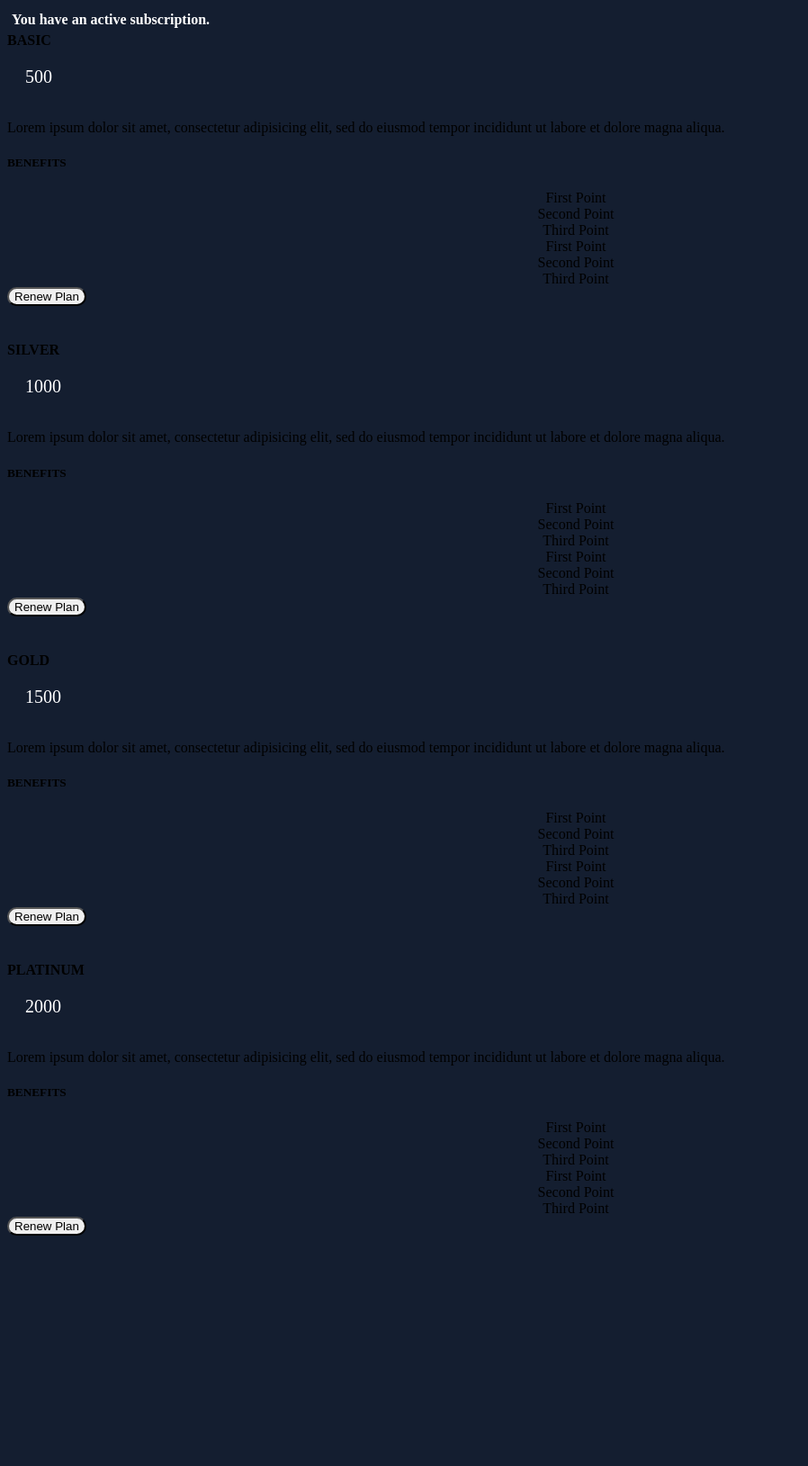
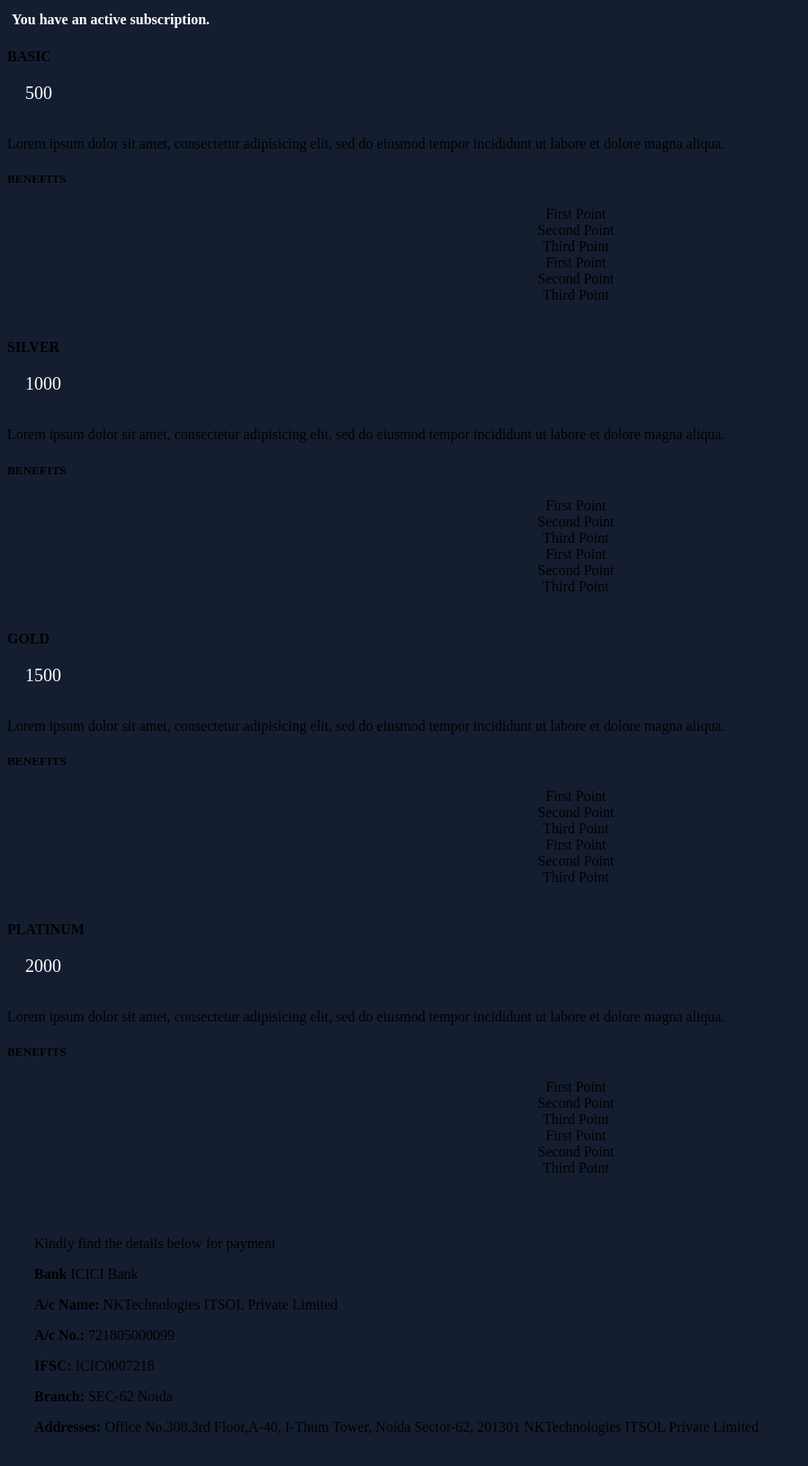
Before and after one commit to Olatayo-John/rating, a CodeIgniter app: the page made by application/views/admin/pick_plan.php in a window 1280 px wide. Shown: the whole page at 90% size, without its empty margins (0-898 px from the left). Before the commit the page ends 1373 px from the top, so only its background shows below. Run offline with CodeIgniter, Linux system fonts and the light colour scheme; the visitor is signed in with stand-in values (Sample User, id 1).

Commit message:
modified:   application/controllers/User.php 	modified:   application/models/Adminmodel.php 	modified:   application/models/Usermodel.php 	modified:   application/views/admin/pick_plan.php 	modified:   application/views/admin/users.php 	modified:   application/views/admin/votes.php 	modified:   assets/css/header.css 	modified:   assets/css/pick_plan.css 	modified:   assets/js/users.js

```diff
--- a/application/controllers/User.php
+++ b/application/controllers/User.php
@@ -913,7 +913,7 @@ class User extends CI_Controller
 				$this->index();
 			} else if ($form_key === $key) {
 				$data['form_key'] = $form_key;
-				$data['web_data'] = $this->Adminmodel->getuserwebsites($form_key);
+				$data['web_data'] = $this->Adminmodel->getuserwebsites_wtr($form_key);
 				$data['active'] = $this->Adminmodel->is_user_active($form_key);
 
 				$this->load->view('templates/header');
--- a/application/models/Adminmodel.php
+++ b/application/models/Adminmodel.php
@@ -274,6 +274,17 @@ class Adminmodel extends CI_Model
 		if (!$query) {
 			return false;
 		} else {
+			return $query->result_array();
+		}
+	}
+
+	public function getuserwebsites_wtr($key)
+	{
+		$this->db->order_by("web_name", "ASC");
+		$query = $this->db->get_where('websites', array('form_key' => $key));
+		if (!$query) {
+			return false;
+		} else {
 			return $query;
 		}
 	}
--- a/application/models/Usermodel.php
+++ b/application/models/Usermodel.php
@@ -483,6 +483,7 @@ class Usermodel extends CI_Model
 	public function check_quota_expire($form_key)
 	{
 		$query = $this->db->get_where('quota', array('by_form_key' => $form_key))->row();
+		if ($query) {
 			if ($query->bal == "0" || $query->bal < "0") {
 				$this->db->set('bal', '0');
 				$this->db->where('by_form_key', $form_key);
@@ -491,6 +492,10 @@ class Usermodel extends CI_Model
 				exit;
 			} elseif ($query->bal > "0") {
 				return false;
+				exit;
+			}
+		} else {
+			return true;
 			exit;
 		}
 	}
--- a/application/views/admin/pick_plan.php
+++ b/application/views/admin/pick_plan.php
@@ -7,7 +7,7 @@
 
 <input type="hidden" value="<?php echo $this->session->userdata('rr_form_key'); ?>" class="form_key">
 
-<?php if($this->session->userdata("mr_sub") == "0") : ?>
+<?php if ($this->session->userdata("mr_sub") == "0") : ?>
 	<div class="container mb-5">
 		<div class="bg-danger error" style="border-radius: 3px">
 			<i class="fas fa-exclamation-circle"></i>
@@ -16,11 +16,18 @@
 	</div>
 <?php endif; ?>
 
-<?php if($this->session->userdata("mr_sub") == "1") : ?>
+<?php if ($this->session->userdata("mr_sub") == "1") : ?>
 	<div class="container mb-5">
 		<div class="bg-success error" style="border-radius: 3px">
+			<div class="d-flex justify-content-between">
+				<div>
 					<i class="fas fa-check-circle"></i>
 					<strong>You have an active subscription.</strong>
+				</div>
+				<div>
+					<a href="<?php echo base_url("user/account"); ?>" class="font-weight-bolder mr-2" style="color:#141E30">Check your quota here</a>
+				</div>
+			</div>
 		</div>
 	</div>
 <?php endif; ?>
@@ -52,10 +59,10 @@
 				</div>
 			</div>
 			<div class="card-footer">
-				<?php if($this->session->userdata('mr_sub') == '0'): ?>
+				<?php if ($this->session->userdata('mr_sub') == '0') : ?>
 					<button class="btn btn-outline-info btn-block sub_btn renewplanbtn" amount="500" type="submit">Choose Plan</button>
 				<?php endif; ?>
-				<?php if($this->session->userdata('mr_sub') == '1'): ?>
+				<?php if ($this->session->userdata('mr_sub') == '1') : ?>
 					<button class="btn btn-outline-info btn-block sub_btn renewplanbtn" amount="500" type="submit">Renew Plan</button>
 				<?php endif; ?>
 			</div>
@@ -88,10 +95,10 @@
 				</div>
 			</div>
 			<div class="card-footer">
-				<?php if($this->session->userdata('mr_sub') == '0'): ?>
+				<?php if ($this->session->userdata('mr_sub') == '0') : ?>
 					<button class="btn btn-outline-info btn-block sub_btn renewplanbtn" amount="1000" type="submit">Choose Plan</button>
 				<?php endif; ?>
-				<?php if($this->session->userdata('mr_sub') == '1'): ?>
+				<?php if ($this->session->userdata('mr_sub') == '1') : ?>
 					<button class="btn btn-outline-info btn-block sub_btn renewplanbtn" amount="1000" type="submit">Renew Plan</button>
 				<?php endif; ?>
 			</div>
@@ -124,10 +131,10 @@
 				</div>
 			</div>
 			<div class="card-footer">
-				<?php if($this->session->userdata('mr_sub') == '0'): ?>
+				<?php if ($this->session->userdata('mr_sub') == '0') : ?>
 					<button class="btn btn-outline-info btn-block sub_btn renewplanbtn" amount="1500" type="submit">Choose Plan</button>
 				<?php endif; ?>
-				<?php if($this->session->userdata('mr_sub') == '1'): ?>
+				<?php if ($this->session->userdata('mr_sub') == '1') : ?>
 					<button class="btn btn-outline-info btn-block sub_btn renewplanbtn" amount="1500" type="submit">Renew Plan</button>
 				<?php endif; ?>
 			</div>
@@ -160,15 +167,26 @@
 				</div>
 			</div>
 			<div class="card-footer">
-				<?php if($this->session->userdata('mr_sub') == '0'): ?>
+				<?php if ($this->session->userdata('mr_sub') == '0') : ?>
 					<button class="btn btn-outline-info btn-block sub_btn renewplanbtn" amount="2000" type="submit">Choose Plan</button>
 				<?php endif; ?>
-				<?php if($this->session->userdata('mr_sub') == '1'): ?>
+				<?php if ($this->session->userdata('mr_sub') == '1') : ?>
 					<button class="btn btn-outline-info btn-block sub_btn renewplanbtn" amount="2000" type="submit">Renew Plan</button>
 				<?php endif; ?>
 			</div>
 		</div>
 	</div>
+</div>
+
+<div class="ml-3 mr-3 bg-light pb-3 mb-5" style="padding: 10px 30px">
+	<p class="text-center font-weight-bolder">Kindly find the details below for payment</p>
+	<p class="mb-0"><strong>Bank</strong> ICICI Bank </p>
+	<p class="mb-0"> <strong>A/c Name: </strong> NKTechnologies ITSOL Private Limited</p>
+	<p class="mb-0"> <strong>A/c No.: </strong> 721805000099</p>
+	<p class="mb-0"><strong>IFSC: </strong> ICIC0007218</p>
+	<p class="mb-0"><strong>Branch: </strong> SEC-62 Noida</p>
+	<p class="mb-0"><strong>Addresses: </strong> Office No.308,3rd Floor,A-40, I-Thum Tower, Noida Sector-62, 201301
+		NKTechnologies ITSOL Private Limited</p>
 </div>
 
 
@@ -177,8 +195,8 @@
 	$(document).ready(function() {
 		$('.renewplanbtn').click(function() {
 			//e.preventDefault();
-		var amount= $(this).attr("amount");
-		$('.plan_amount').attr('value',amount);
+			var amount = $(this).attr("amount");
+			$('.plan_amount').attr('value', amount);
 			$('form.renew_plan_form').submit();
 		});
 
--- a/application/views/admin/votes.php
+++ b/application/views/admin/votes.php
@@ -242,6 +242,10 @@
 		});
 
 		$(document).on('click', 'button.vv_btn', function() {
+			$("tr.truserreview").remove();
+			$("div.userweb_div_cal").html("");
+			$("#search_ind_votes").val("");
+
 			var key = $(this).attr("form_key");
 			var btn_uname = $(this).attr("uname");
 			var csrfName = $('.csrf_token').attr('name');
--- a/assets/css/header.css
+++ b/assets/css/header.css
@@ -1,6 +1,9 @@
 *{
 	font-family: Roboto,"Helvetica Neue",Helvetica,Arial,sans-serif;
 	font-size: 14px;
+}
+button.btn{
+	border-radius: 0;
 }
 div.spinnerdiv{
 	top: 0;
--- a/assets/css/pick_plan.css
+++ b/assets/css/pick_plan.css
@@ -1,7 +1,8 @@
 body{
 	background: #141E30;
-	background: -webkit-linear-gradient(to right, #243B55, #141E30)
-	background: linear-gradient(to right, #243B55, #141E30);
+}
+button.renewplanbtn{
+	display: none;
 }
 div.error{
 	padding: 5px;
--- a/assets/js/users.js
+++ b/assets/js/users.js
@@ -13,7 +13,7 @@ $(document).ready(function () {
 		$(".prof_update_spinner").hide();
 		$(".new_pwd").val("");
 		$(".user_accupdate").hide();
-		$(".weberr").hide()
+		$(".weberr").hide();
 	});
 
 	$(document).on('click', '.ajax_err_div', function () {
```
Also changed, not shown: application/views/admin/users.php (+31 -13 lines). Lines whose indentation alone changed are shown as unchanged.
